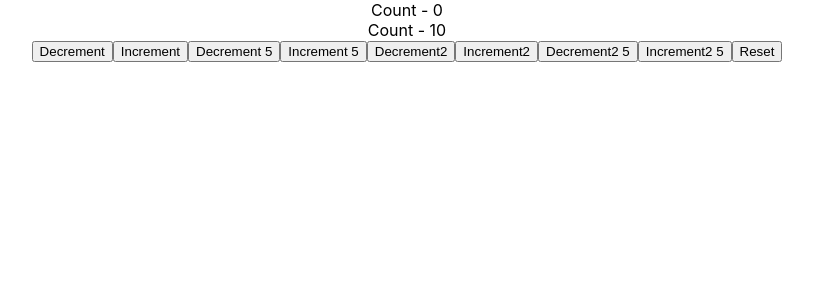
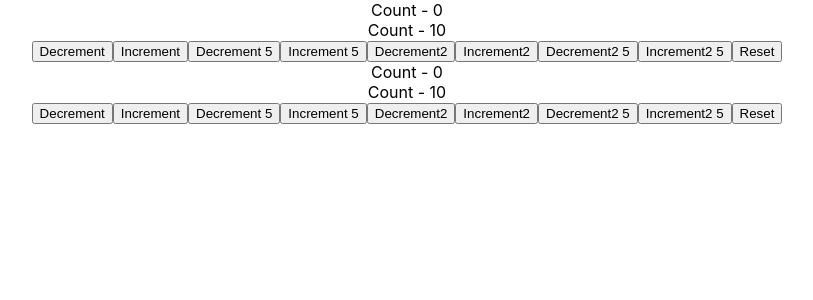
Before and after one commit to dhruvpateldp96/React-Django, a React (Create React App) app in the folder my-app/: page / in a window 1280 px wide. Shown: the top 300 px of the page, without its empty margins (233-1046 px from the left). Built offline with nearby package versions, Linux system fonts and the light colour scheme.

Commit message:
counterthree (reducer hook)

```diff
--- a/my-app/src/App.js
+++ b/my-app/src/App.js
@@ -4,7 +4,7 @@
 import IntervalHookCounter from './components/IntervalHookCounter';
 import DataFetching from './components/DataFetching'
 import CounterOne from './components/CounterOne'
-import CounterTwo from './components/CounterTwo'
+import CounterThree from './components/CounterThree'
 
 function App() {
   return (
@@ -13,7 +13,7 @@
      <IntervalHookCounter />
      <DataFetching />
      <CounterOne/> */}
-     <CounterTwo />
+     <CounterThree />
     </div>
   );
 }
--- a/my-app/src/components/CounterOne.js
+++ b/my-app/src/components/CounterOne.js
@@ -20,6 +20,7 @@
     const [count, dispatch] = useReducer(reducer, initialState)
 
 
+
     return (
         <div>
             <div>Count - {count}</div>
--- /dev/null
+++ b/my-app/src/components/CounterThree.js
@@ -0,0 +1,70 @@
+import React, {useReducer} from 'react'
+
+const initialState = {
+    firstCounter: 0,
+    secondCounter: 10
+}
+
+const reducer = (state, action) => {
+    switch(action.type) {
+        case 'increment':
+            return {...state, firstCounter: state.firstCounter + action.value }
+        case 'decrement':
+            return {...state, firstCounter: state.firstCounter - action.value }
+        case 'increment2':
+            return {...state, secondCounter: state.secondCounter + action.value }
+        case 'decrement2':
+            return {...state, secondCounter: state.secondCounter - action.value }
+        case 'reset':
+            return initialState
+        default:
+            return state
+    }
+}
+
+function CounterThree() {
+
+
+    const [count, dispatch] = useReducer(reducer, initialState)
+    const [countTwo, dispatchTwo] = useReducer(reducer, initialState)
+
+    return (
+        <div>
+            <div>
+                <div>Count - {count.firstCounter}</div>
+                <div>Count - {count.secondCounter}</div>
+
+                <button onClick = {() => dispatch({type: 'decrement',value: 1 })}>Decrement</button>
+                <button onClick = {() => dispatch({type: 'increment',value: 1 })}>Increment</button>
+                <button onClick = {() => dispatch({type: 'decrement',value: 5 })}>Decrement 5</button>
+                <button onClick = {() => dispatch({type: 'increment',value: 5 })}>Increment 5</button>
+
+                <button onClick = {() => dispatch({type: 'decrement2',value: 1 })}>Decrement2</button>
+                <button onClick = {() => dispatch({type: 'increment2',value: 1 })}>Increment2</button>
+                <button onClick = {() => dispatch({type: 'decrement2',value: 5 })}>Decrement2 5</button>
+                <button onClick = {() => dispatch({type: 'increment2',value: 5 })}>Increment2 5</button>
+                <button onClick = {() => dispatch({type: 'reset'})}>Reset</button>
+
+            </div>
+
+            <div>
+                <div>Count - {countTwo.firstCounter}</div>
+                <div>Count - {countTwo.secondCounter}</div>
+
+                <button onClick = {() => dispatchTwo({type: 'decrement',value: 1 })}>Decrement</button>
+                <button onClick = {() => dispatchTwo({type: 'increment',value: 1 })}>Increment</button>
+                <button onClick = {() => dispatchTwo({type: 'decrement',value: 5 })}>Decrement 5</button>
+                <button onClick = {() => dispatchTwo({type: 'increment',value: 5 })}>Increment 5</button>
+
+                <button onClick = {() => dispatchTwo({type: 'decrement2',value: 1 })}>Decrement2</button>
+                <button onClick = {() => dispatchTwo({type: 'increment2',value: 1 })}>Increment2</button>
+                <button onClick = {() => dispatchTwo({type: 'decrement2',value: 5 })}>Decrement2 5</button>
+                <button onClick = {() => dispatchTwo({type: 'increment2',value: 5 })}>Increment2 5</button>
+                <button onClick = {() => dispatchTwo({type: 'reset'})}>Reset</button>
+
+            </div>
+        </div>
+    )
+}
+
+export default CounterThree
```
